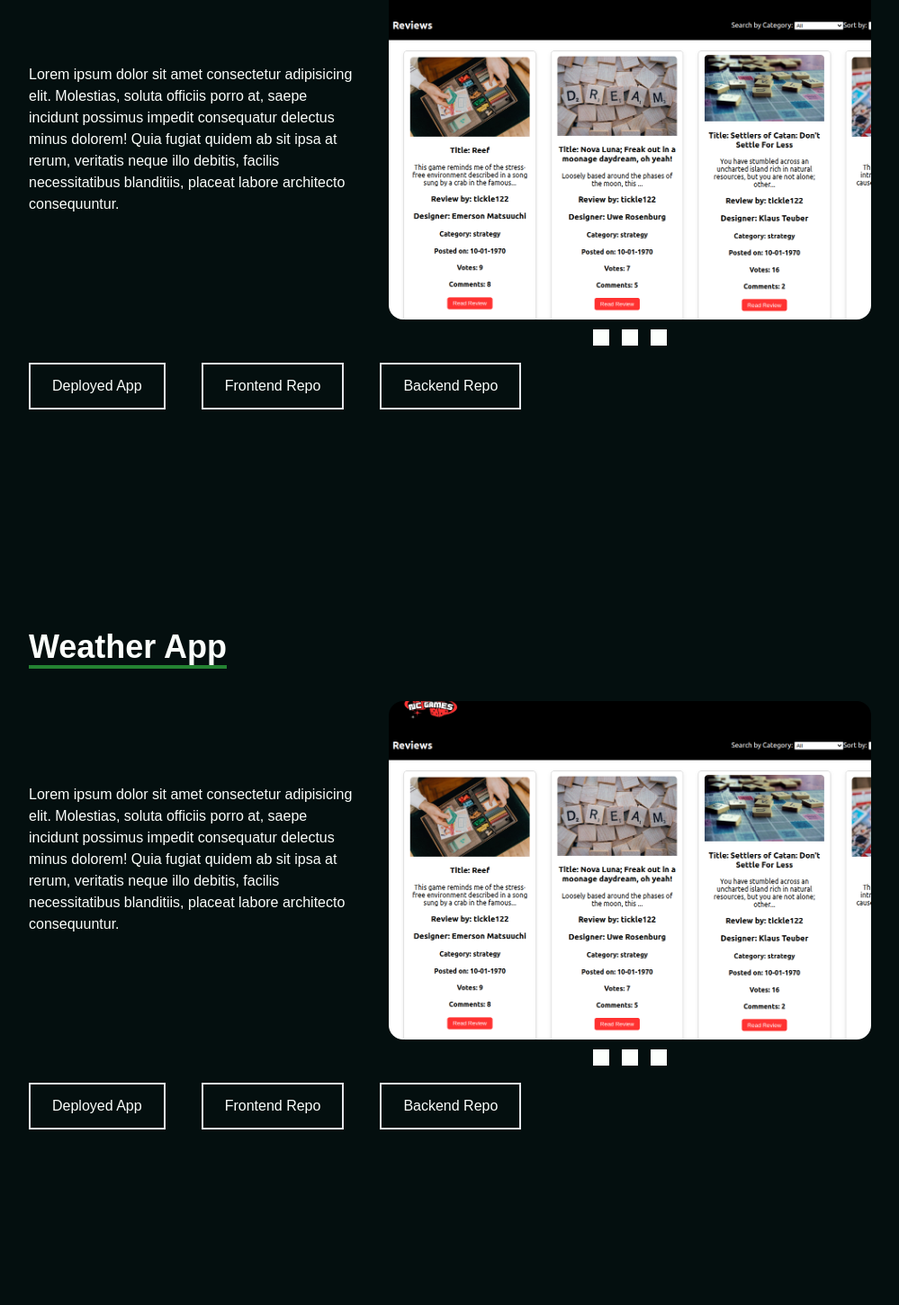
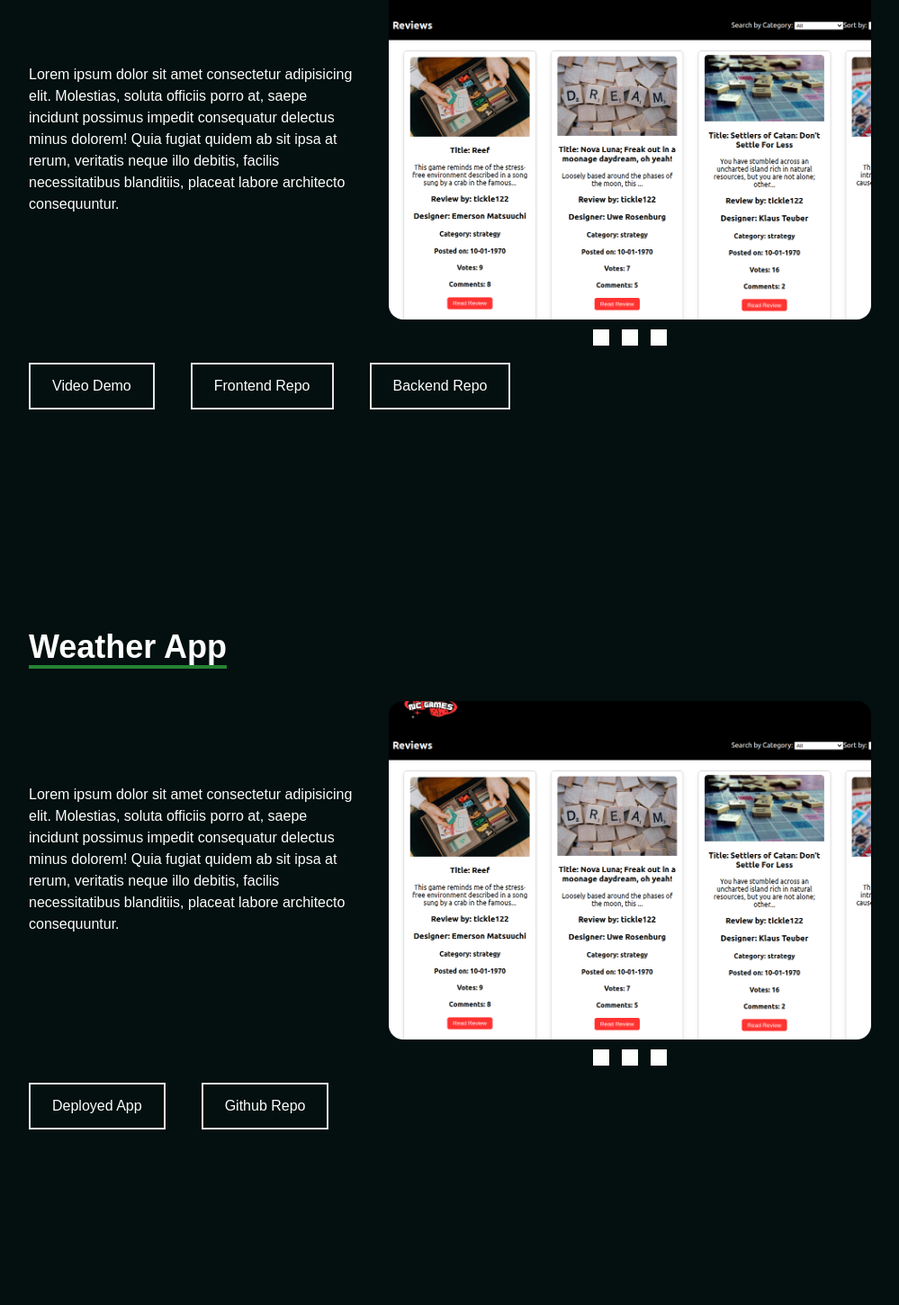
Before and after one commit to Oliver1334/Portfolio-Site-Two, a React (Create React App) app: page / in a window 1280 px wide. Shown: the part 4183-5633 px from the top of the page at 90% size, without its empty margins (124-1123 px from the left). Built offline with nearby package versions, Linux system fonts and the light colour scheme.

Commit message:
updated button links on showcased projects

```diff
--- a/src/components/FanFinder.jsx
+++ b/src/components/FanFinder.jsx
@@ -100,13 +100,22 @@ export const FanFinder = () => {
           </div>
           {/* buttons */}
           <div className="flex flex-row justify-center md:justify-start space-x-4 md:gap-6 pt-8">
+          <a href="https://northcoders.com/projects/apr-2023/fanfinder"
+              target="_blank"
+              rel="noopener noreferrer"
+              >
             <button
               className="text-center mb-2 hover:bg-[#2BA84A] hover:border-[#2BA84A]
                   text-[#FCFFFC] group border-2 px-6 py-3 flex
                   "
             >
-              Deployed App
+              Video Demo
             </button>
+            </a>
+            <a href="https://github.com/Oliver1334/fanfinder-fe"
+              target="_blank"
+              rel="noopener noreferrer"
+              >
             <button
               className="text-center mb-2 hover:bg-[#2BA84A] hover:border-[#2BA84A]
                   text-[#FCFFFC] group border-2 px-6 py-3 flex
@@ -114,6 +123,11 @@ export const FanFinder = () => {
             >
               Frontend Repo
             </button>
+            </a>
+            <a href="https://github.com/jbhall4291/fan-finder-backend"
+              target="_blank"
+              rel="noopener noreferrer"
+              >
             <button
               className="text-center mb-2 hover:bg-[#2BA84A] hover:border-[#2BA84A]
                   text-[#FCFFFC] group border-2 px-6 py-3 flex
@@ -121,6 +135,7 @@ export const FanFinder = () => {
             >
               Backend Repo
             </button>
+            </a>
           </div>
         </div>
       </div>
--- a/src/components/NCgames.jsx
+++ b/src/components/NCgames.jsx
@@ -100,6 +100,10 @@ export const Ncgames = () => {
           </div>
           {/* buttons */}
           <div className="flex flex-row justify-center md:justify-start space-x-4 md:gap-6 pt-8">
+            <a href="https://nc-games1334.netlify.app/"
+              target="_blank"
+              rel="noopener noreferrer"
+              >
             <button
               className="text-center mb-2 hover:bg-[#2BA84A] hover:border-[#2BA84A]
                   text-[#FCFFFC] group border-2 px-6 py-3 flex
@@ -107,6 +111,13 @@ export const Ncgames = () => {
             >
               Deployed App
             </button>
+                  </a>
+
+
+               <a href="https://github.com/Oliver1334/nc-games-feproject"
+              target="_blank"
+              rel="noopener noreferrer">
+
             <button
               className="text-center mb-2 hover:bg-[#2BA84A] hover:border-[#2BA84A]
               text-[#FCFFFC] group border-2 px-6 py-3 flex
@@ -114,6 +125,12 @@ export const Ncgames = () => {
               >
               Frontend Repo
             </button>
+              </a>
+
+                <a href="https://github.com/Oliver1334/nc-games-beproject"
+              target="_blank"
+              rel="noopener noreferrer">
+
             <button
               className="text-center mb-2 hover:bg-[#2BA84A] hover:border-[#2BA84A]
               text-[#FCFFFC] group border-2 px-6 py-3 flex
@@ -121,6 +138,7 @@ export const Ncgames = () => {
               >
               Backend Repo
             </button>
+              </a>
           </div>
         </div>
       </div>
--- a/src/components/Weather.jsx
+++ b/src/components/Weather.jsx
@@ -100,6 +100,10 @@ export const Weather = () => {
           </div>
           {/* buttons */}
           <div className="flex flex-row justify-center md:justify-start space-x-4 md:gap-6 pt-8">
+          <a href="https://nc-games1334.netlify.app/"
+              target="_blank"
+              rel="noopener noreferrer"
+              >
             <button
               className="text-center mb-2 hover:bg-[#2BA84A] hover:border-[#2BA84A]
                   text-[#FCFFFC] group border-2 px-6 py-3 flex
@@ -107,20 +111,20 @@ export const Weather = () => {
             >
               Deployed App
             </button>
+            </a>
+            <a href="https://github.com/Oliver1334/WeatherApp"
+              target="_blank"
+              rel="noopener noreferrer"
+              >
             <button
               className="text-center mb-2 hover:bg-[#2BA84A] hover:border-[#2BA84A]
                   text-[#FCFFFC] group border-2 px-6 py-3 flex
                   "
             >
-              Frontend Repo
+              Github Repo
             </button>
-            <button
-              className="text-center mb-2 hover:bg-[#2BA84A] hover:border-[#2BA84A]
-                  text-[#FCFFFC] group border-2 px-6 py-3 flex
-                  "
-            >
-              Backend Repo
-            </button>
+            </a>
+
           </div>
         </div>
       </div>
```
Lines whose indentation alone changed are shown as unchanged.
